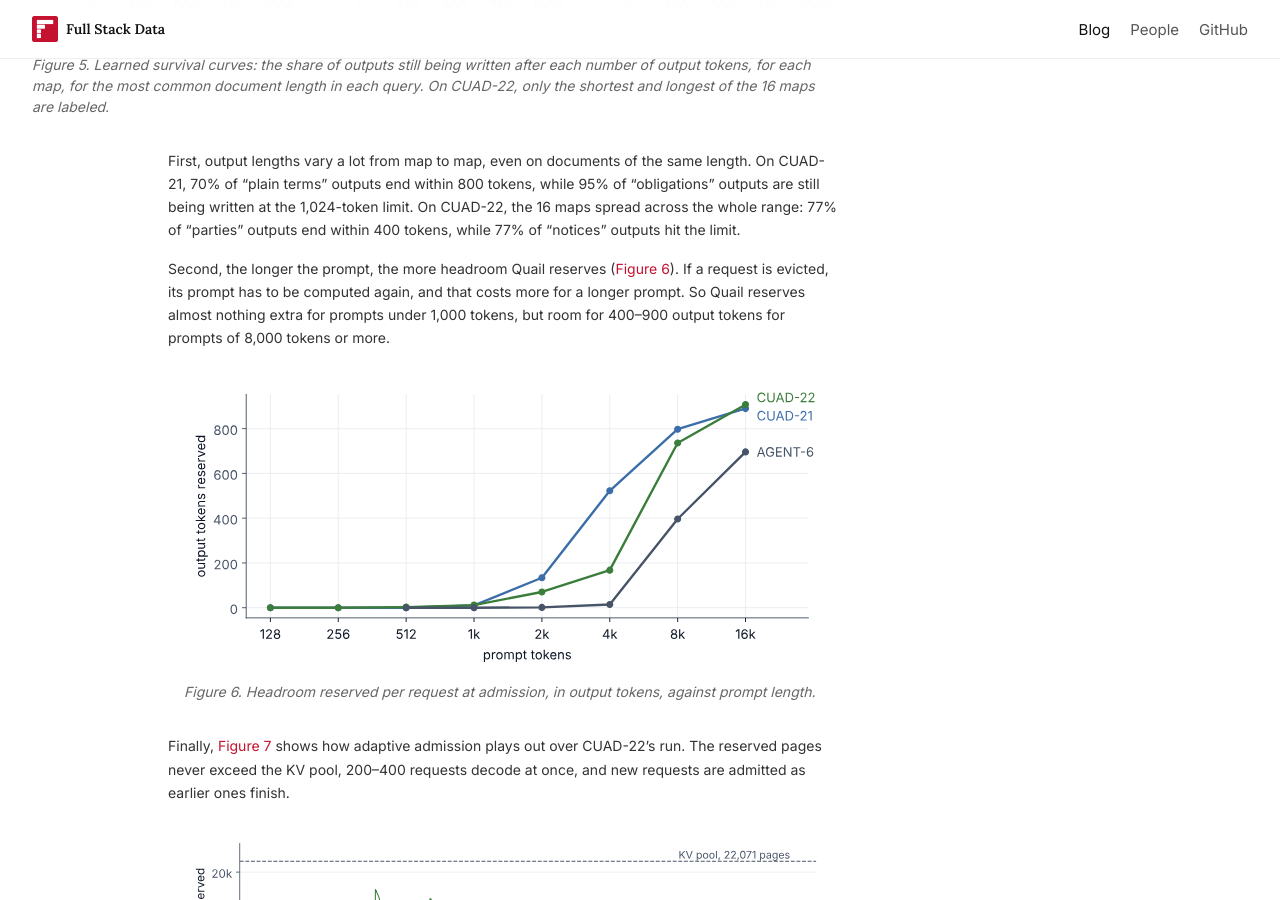
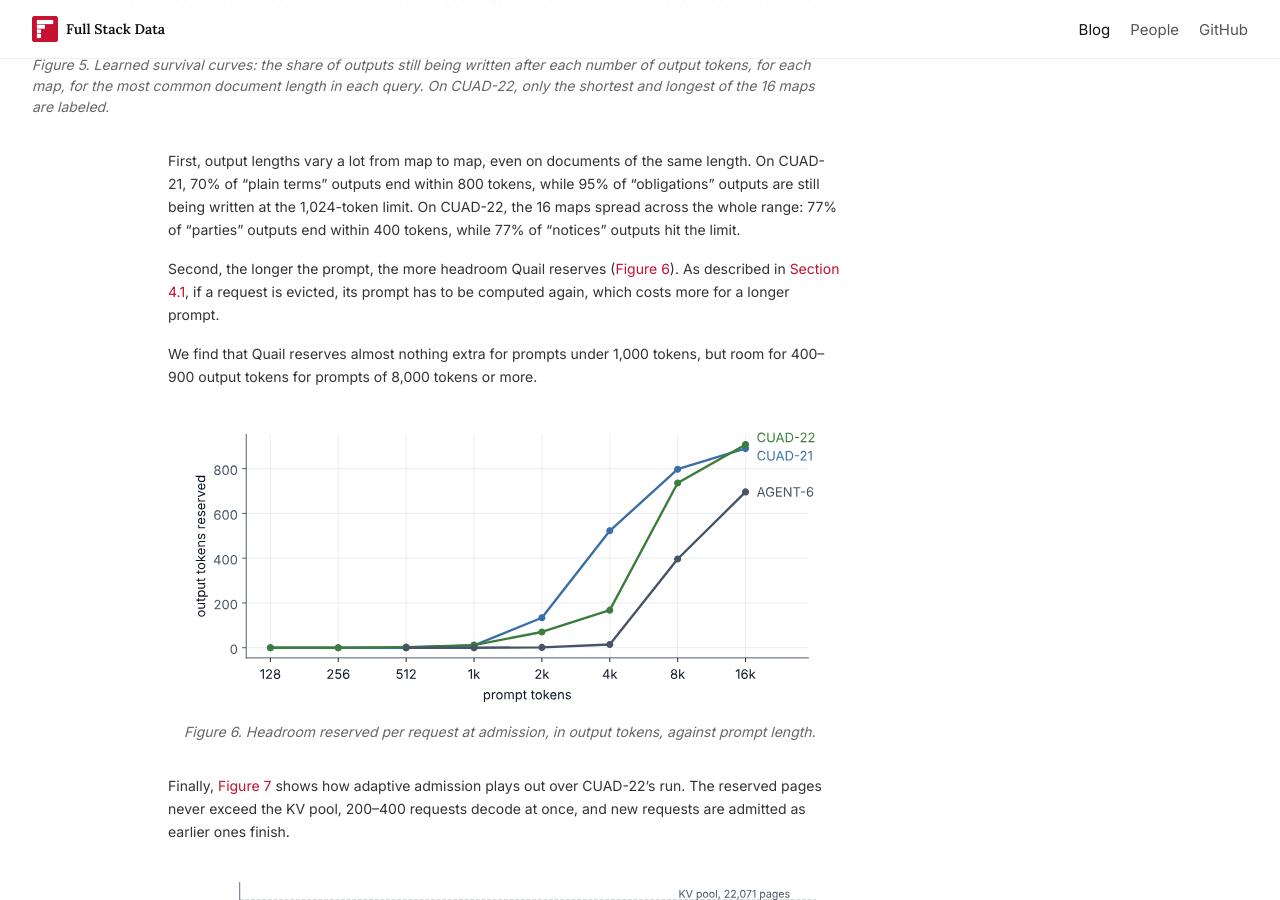
Before and after one commit to fsdatalab/fsdatalab.github.io, a Jekyll site: the page built from _posts/2026-11-03-ai-map.md, in a window 1280 px wide and 900 px high, scrolled down 9173 px. Built offline with Jekyll 4.4.1, drawn with Linux system fonts in a browser that asks for light colours.

Commit message:
Reword the AI.MAP headroom-by-prompt-length paragraph
Co-Authored-By: Claude Opus 5.5 <noreply@anthropic.com>
Claude-Session: https://claude.ai/code/session_012G22YMQssRfNYLRetzTaCz

```diff
--- a/_posts/2026-11-03-ai-map.md
+++ b/_posts/2026-11-03-ai-map.md
@@ -251,7 +251,9 @@ So we're sold on adaptive admission. But what does it actually learn? Quail lear
 
 First, output lengths vary a lot from map to map, even on documents of the same length. On CUAD-21, 70% of "plain terms" outputs end within 800 tokens, while 95% of "obligations" outputs are still being written at the 1,024-token limit. On CUAD-22, the 16 maps spread across the whole range: 77% of "parties" outputs end within 400 tokens, while 77% of "notices" outputs hit the limit.
 
-Second, the longer the prompt, the more headroom Quail reserves ([Figure 6](#figure-6)). If a request is evicted, its prompt has to be computed again, and that costs more for a longer prompt. So Quail reserves almost nothing extra for prompts under 1,000 tokens, but room for 400–900 output tokens for prompts of 8,000 tokens or more.
+Second, the longer the prompt, the more headroom Quail reserves ([Figure 6](#figure-6)). As described in [Section 4.1](#41-scheduling-which-requests-should-we-admit-into-a-batch), if a request is evicted, its prompt has to be computed again, which costs more for a longer prompt.
+
+We find that Quail reserves almost nothing extra for prompts under 1,000 tokens, but room for 400–900 output tokens for prompts of 8,000 tokens or more.
 
 <figure id="figure-6" style="width: min(40rem, calc(100vw - 3rem));">
 <img src="{{ '/assets/blog/ai-map/admission-headroom.svg' | relative_url }}" alt="Output tokens reserved per request at admission, against prompt length, for each query. All three lines stay near zero below 1,000 prompt tokens, then rise to 400 to 900 tokens for prompts of 8,000 tokens or more.">
```
